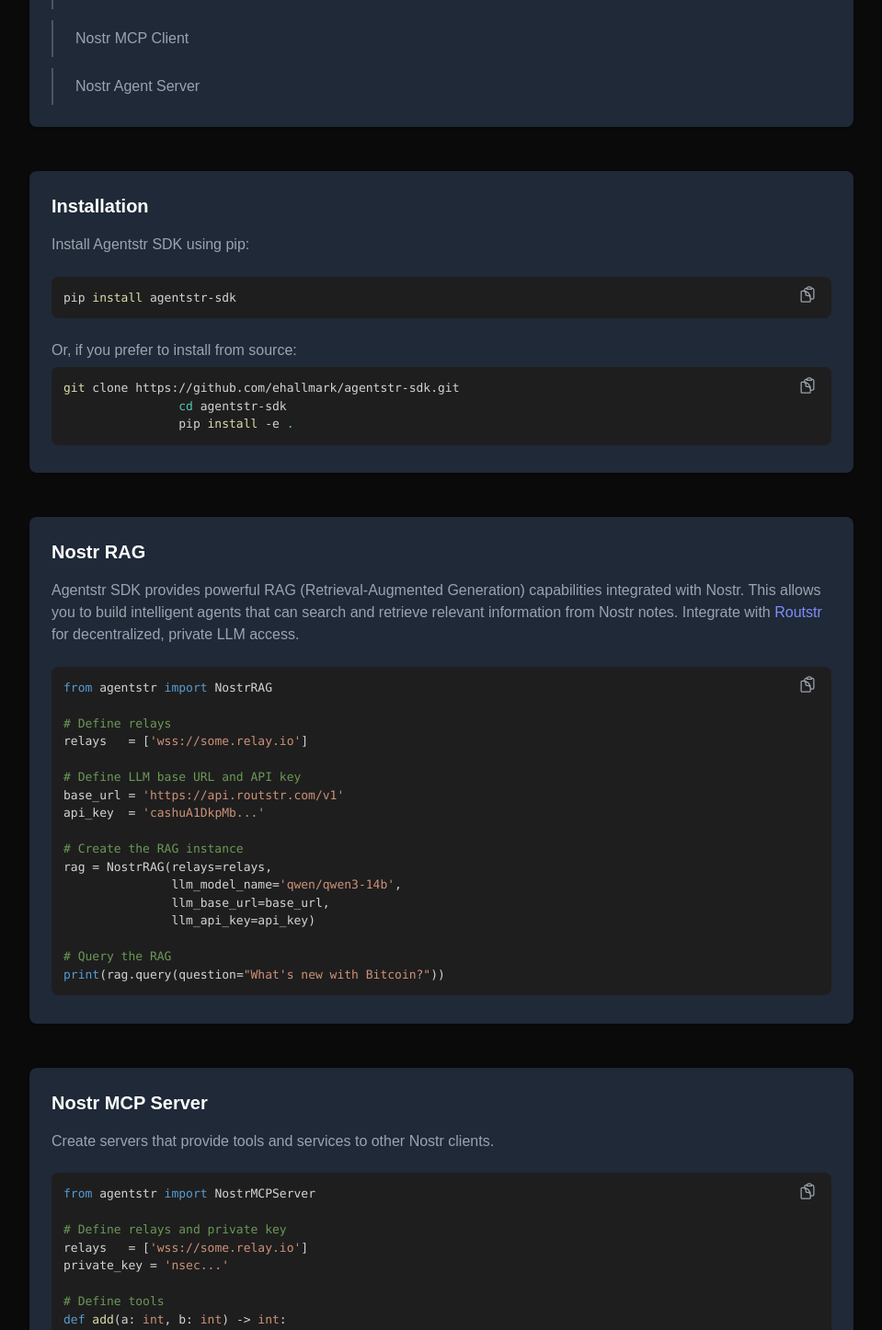
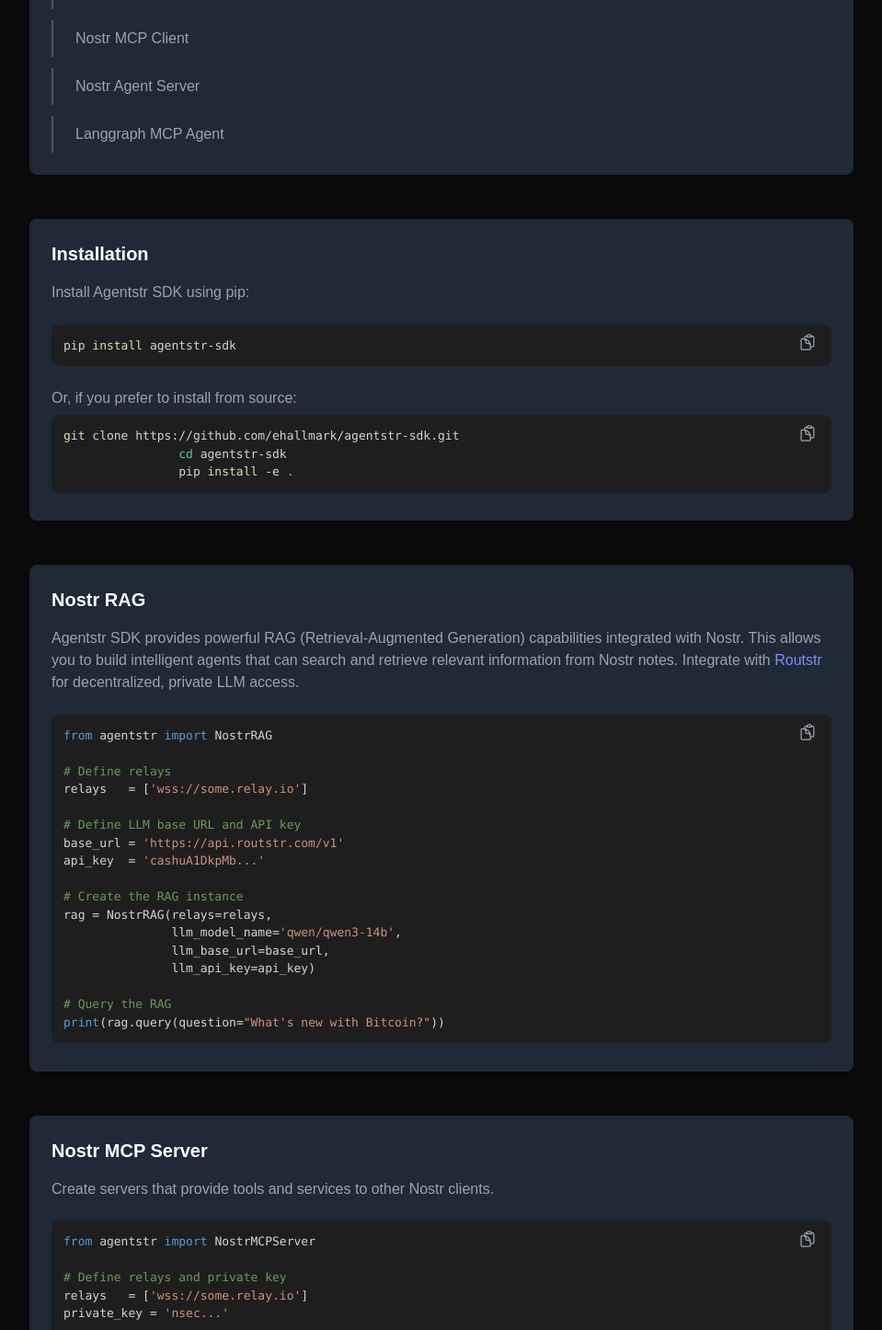
Before and after one commit to agentstr/agentstr-ui, a Next.js app: page /usage in a window 1280 px wide. Shown: the part 640-2086 px from the top of the page at 92% size, without its empty margins (160-1119 px from the left). Built offline with nearby package versions, Linux system fonts and the light colour scheme.

Commit message:
integrations

```diff
--- a/app/usage/page.tsx
+++ b/app/usage/page.tsx
@@ -64,6 +64,9 @@
                 <div className="border-l-2 border-gray-600 pl-3">
                   <a href="#nostr-agent-servers" className="block text-gray-400 hover:text-white hover:bg-gray-700 rounded-md px-3 py-2 transition-colors">Nostr Agent Server</a>
                 </div>
+                <div className="border-l-2 border-gray-600 pl-3">
+                  <a href="#langgraph-agent" className="block text-gray-400 hover:text-white hover:bg-gray-700 rounded-md px-3 py-2 transition-colors">Langgraph MCP Agent</a>
+                </div>
               </div>
             </div>
           </div>
@@ -119,7 +122,7 @@
 
 # Query the RAG
 print(rag.query(question="What's new with Bitcoin?"))`}
-      />
+              />
             </div>
           </div>
         </div>
@@ -231,6 +234,76 @@
           </div>
         </div>
 
+        <div id="langgraph-agent" className="mt-12 max-w-4xl mx-auto">
+          <div className="bg-gray-800 rounded-lg shadow overflow-hidden">
+            <div className="p-6">
+              <h2 className="text-xl font-semibold text-white mb-4">Langgraph MCP Agent</h2>
+              <p className="text-gray-400 mb-4">
+                Integrate Langgraph agents with Nostr MCP servers to enable decentralized tool calling and discovery. Note: this requires a few additional python libraries.
+              </p>
+              <CodeBlock
+                language="bash"
+                value={`pip install nostr-langchain-mcp langchain_openai langgraph`}
+              />
+              <CodeBlock
+                language="python"
+                value={`from langchain_mcp_adapters import MultiServerMCPClient
+from langchain_openai import ChatOpenAI
+from langgraph.prebuilt import create_react_agent
+from langgraph.checkpoint.memory import MemorySaver
+
+# Define relays and private key
+relays = ['wss://some.relay.io']
+private_key = 'nsec...'
+
+# Define Nostr Wallet Connect string to support lightning payments
+nwc_str = 'nostr+walletconnect://...'
+
+# Define MCP server public key
+server_public_key = 'npub...'
+
+# Define LLM base URL and API key
+base_url = 'https://api.routstr.com/v1'
+api_key  = 'cashuA1DkpMb...'
+
+model = ChatOpenAI(temperature=0,
+                   base_url=base_url,
+                   api_key=api_key,
+                   model_name="gpt-4o")
+
+async def nostr_mcp_agent():
+    # Define MCP Server with Nostr transport
+    async with MultiServerMCPClient(
+        {
+            "nostr-math-mcp": {
+                "relays": relays,
+                "server_public_key": server_public_key,
+                "private_key": private_key,
+                "nwc_str": nwc_str,
+                "transport": "nostr",
+            },
+        }
+    ) as client:
+        # Create the agent
+        agent = create_react_agent(model, client.get_tools(), checkpointer=MemorySaver())
+        yield agent
+
+if __name__ == '__main__':
+    import asyncio
+
+    # Async function to run the agent
+    async def run():
+        async with nostr_mcp_agent() as agent:
+            async for output in agent.astream({"messages": "what's (4 + 20) * 69?"}, stream_mode="updates"):
+                print(output)
+
+    # Run the agent
+    asyncio.run(run())`}
+              />
+            </div>
+          </div>
+        </div>
+
         <div className="mt-12 max-w-4xl mx-auto">
           <div className="bg-gray-800 rounded-lg shadow overflow-hidden">
             <div className="p-6">
```
